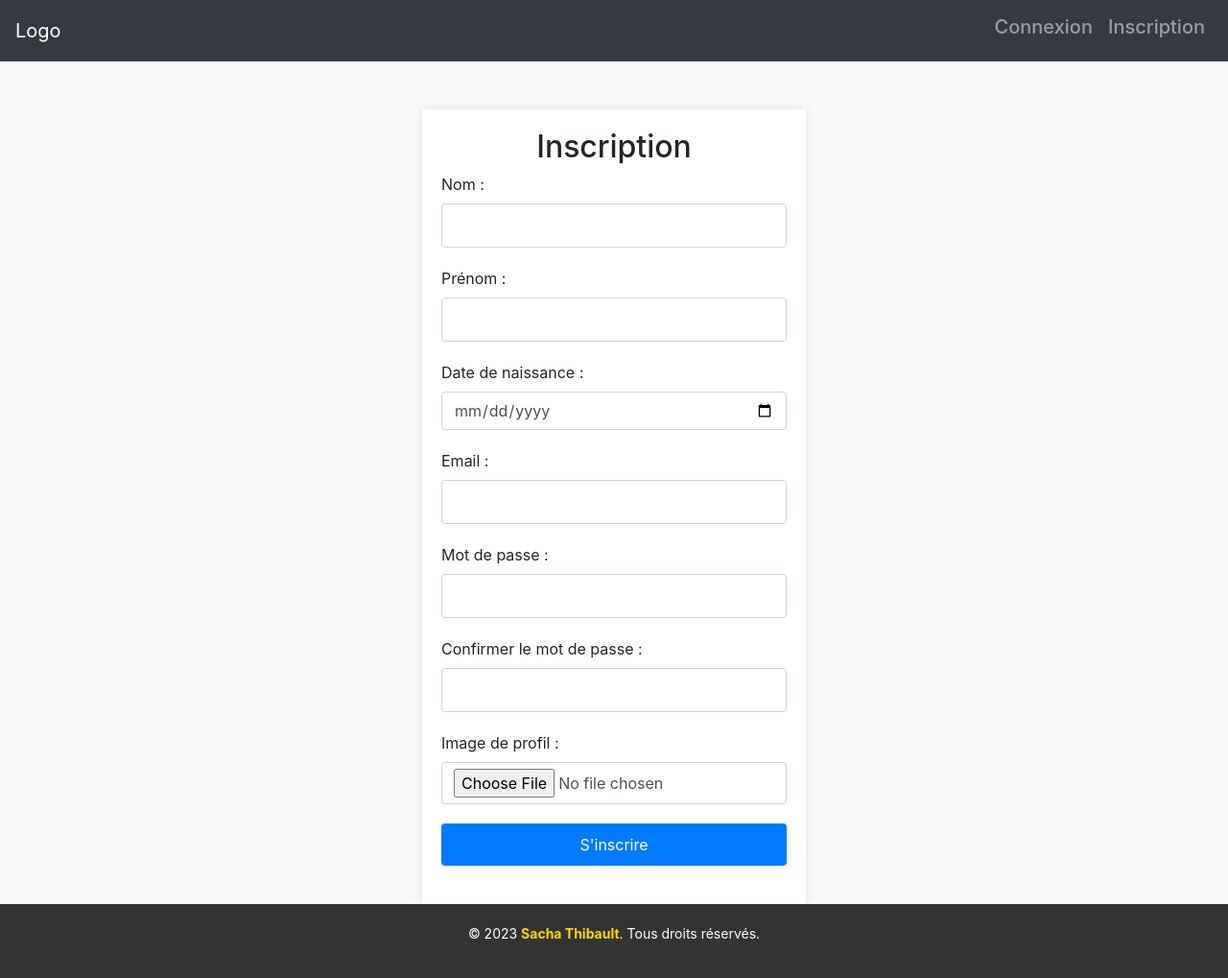
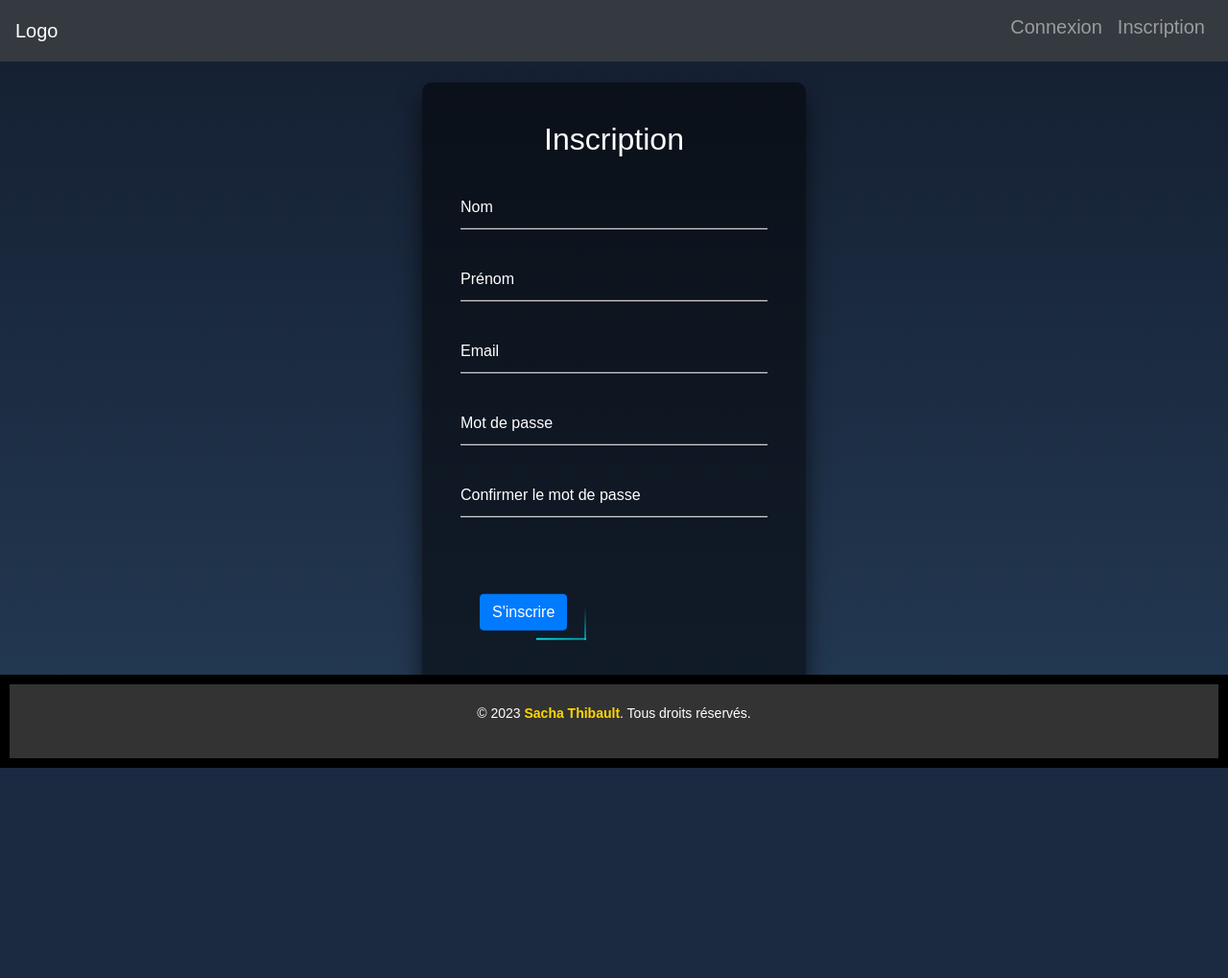
Before and after one commit to DevsAreAlsoHumans/Enigma, a PHP site: page /projet_WEB_PHP_YUG4/View/RegisterView.php in a window 1280 px wide. Shown: the whole page at 96% size. After the commit the page ends 800 px from the top, so only its background shows below. Run offline with PHP 8.4, Linux system fonts and the light colour scheme; some libraries are stand-ins or nearby versions.

Commit message:
Update RegisterView.php

```diff
--- a/View/RegisterView.php
+++ b/View/RegisterView.php
@@ -18,94 +18,229 @@ class RegisterView
             <link rel="stylesheet" href="https://maxcdn.bootstrapcdn.com/bootstrap/4.0.0/css/bootstrap.min.css">
             <title>Inscription</title>
             <style>
-                body {
-                    background-color: #f8f9fa;
+                html {
+                    height: 100%;
                 }
 
-                .register-container {
-                    max-width: 400px;
-                    margin: auto;
-                    margin-top: 50px;
-                    padding: 20px;
-                    background-color: #fff;
-                    box-shadow: 0 0 10px rgba(0, 0, 0, 0.1);
+                body {
+                    margin: 0;
+                    padding: 0;
+                    font-family: sans-serif;
+                    background: linear-gradient(#141e30, #243b55);
+                    display: flex;
+                    flex-direction: column;
+                    min-height: 100vh;
                 }
 
-                .register-container h2 {
+                .register-box {
+                    position: absolute;
+                    top: 50%;
+                    left: 50%;
+                    width: 400px;
+                    padding: 40px;
+                    transform: translate(-50%, -50%);
+                    background: rgba(0, 0, 0, .5);
+                    box-sizing: border-box;
+                    box-shadow: 0 15px 25px rgba(0, 0, 0, .6);
+                    border-radius: 10px;
+                    flex: 1;
+                }
+
+                .register-box h2 {
+                    margin: 0 0 30px;
+                    padding: 0;
+                    color: #fff;
                     text-align: center;
                 }
 
-                .form-group {
-                    margin-bottom: 20px;
+                .register-box .user-box {
+                    position: relative;
                 }
 
-                input[type="text"],
-                input[type="email"],
-                input[type="password"] {
+                .register-box .user-box input[type="text"],
+                .register-box .user-box input[type="password"],
+                .register-box .user-box input[type="email"] {
                     width: 100%;
-                    padding: 10px;
-                    margin-bottom: 10px;
-                    box-sizing: border-box;
+                    padding: 10px 0;
+                    font-size: 16px;
+                    color: #fff;
+                    margin-bottom: 30px;
+                    border: none;
+                    border-bottom: 1px solid #fff;
+                    outline: none;
+                    background: transparent;
                 }
 
-                input[type="submit"] {
-                    width: 100%;
-                    padding: 10px;
-                    background-color: #007bff;
+                .register-box .user-box label {
+                    position: absolute;
+                    top: 0;
+                    left: 0;
+                    padding: 10px 0;
+                    font-size: 16px;
                     color: #fff;
-                    border: none;
-                    cursor: pointer;
+                    pointer-events: none;
+                    transition: .5s;
                 }
 
-                input[type="submit"]:hover {
-                    background-color: #0056b3;
+                .register-box .user-box input:focus~label,
+                .register-box .user-box input:valid~label {
+                    top: -20px;
+                    left: 0;
+                    color: #03e9f4;
+                    font-size: 12px;
                 }
+
+                .register-box form a {
+                    position: relative;
+                    display: inline-block;
+                    padding: 10px 20px;
+                    color: #03e9f4;
+                    font-size: 16px;
+                    text-decoration: none;
+                    text-transform: uppercase;
+                    overflow: hidden;
+                    transition: .5s;
+                    margin-top: 40px;
+                    letter-spacing: 4px
+                }
+
+                .register-box a:hover {
+                    background: #03e9f4;
+                    color: #fff;
+                    border-radius: 5px;
+                    box-shadow: 0 0 5px #03e9f4, 0 0 25px #03e9f4, 0 0 50px #03e9f4, 0 0 100px #03e9f4;
+                }
+
+                .register-box a span {
+                    position: absolute;
+                    display: block;
+                }
+
+                .register-box a span:nth-child(1) {
+                    top: 0;
+                    left: -100%;
+                    width: 100%;
+                    height: 2px;
+                    background: linear-gradient(90deg, transparent, #03e9f4);
+                    animation: btn-anim1 1s linear infinite;
+                }
+
+                @keyframes btn-anim1 {
+                    0% {
+                        left: -100%;
+                    }
+                    50%, 100% {
+                        left: 100%;
+                    }
+                }
+
+                .register-box a span:nth-child(2) {
+                    top: -100%;
+                    right: 0;
+                    width: 2px;
+                    height: 100%;
+                    background: linear-gradient(180deg, transparent, #03e9f4);
+                    animation: btn-anim2 1s linear infinite;
+                    animation-delay: .25s
+                }
+
+                @keyframes btn-anim2 {
+                    0% {
+                        top: -100%;
+                    }
+                    50%, 100% {
+                        top: 100%;
+                    }
+                }
+
+                .register-box a span:nth-child(3) {
+                    bottom: 0;
+                    right: -100%;
+                    width: 100%;
+                    height: 2px;
+                    background: linear-gradient(270deg, transparent, #03e9f4);
+                    animation: btn-anim3 1s linear infinite;
+                    animation-delay: .5s
+                }
+
+                @keyframes btn-anim3 {
+                    0% {
+                        right: -100%;
+                    }
+                    50%, 100% {
+                        right: 100%;
+                    }
+                }
+
+                .register-box a span:nth-child(4) {
+                    bottom: -100%;
+                    left: 0;
+                    width: 2px;
+                    height: 100%;
+                    background: linear-gradient(360deg, transparent, #03e9f4);
+                    animation: btn-anim4 1s linear infinite;
+                    animation-delay: .75s
+                }
+
+                @keyframes btn-anim4 {
+                    0% {
+                        bottom: -100%;
+                    }
+                    50%, 100% {
+                        bottom: 100%;
+                    }
+                }
+
+                .footer {
+                    text-align: center;
+                    padding: 10px;
+                    background: black;
+                    color: white;
+                    position: fixed;
+                    bottom: 0;
+                    width: 100%;
+                }
+
             </style>
         </head>
 
         <body>
 
-            <div class="register-container">
+            <div class="register-box">
                 <h2>Inscription</h2>
-                <form action="../Modele/Register.php" method="post" enctype="multipart/form-data">
-                    <div class="form-group">
-                        <label for="last_name">Nom :</label>
-                        <input type="text" name="last_name" class="form-control" required>
+                <form action="../Model/Register.php" method="post">
+                    <div class="user-box">
+                        <input type="text" pattern="[A-Za-z ]+" oninput="this.value = this.value.replace(/[^A-Za-z ]+/g, '');" name="last_name" required>
+                        <label>Nom</label>
                     </div>
 
-                    <div class="form-group">
-                        <label for="first_name">Prénom :</label>
-                        <input type="text" name="first_name" class="form-control" required>
+                    <div class="user-box">
+                        <input type="text" pattern="[A-Za-z ]+" oninput="this.value = this.value.replace(/[^A-Za-z ]+/g, '');" name="first_name" required>
+                        <label>Prénom</label>
                     </div>
 
-                    <div class="form-group">
-                        <label for="date_de_naissance">Date de naissance :</label>
-                        <input type="date" name="date_de_naissance" class="form-control" required>
+                    <div class="user-box">
+                        <input type="email" name="email" required>
+                        <label>Email</label>
                     </div>
 
-                    <div class="form-group">
-                        <label for="email">Email :</label>
-                        <input type="email" name="email" class="form-control" required>
+                    <div class="user-box">
+                        <input type="password" name="mot_de_passe" required>
+                        <label>Mot de passe</label>
                     </div>
 
-                    <div class="form-group">
-                        <label for="mot_de_passe">Mot de passe :</label>
-                        <input type="password" name="mot_de_passe" class="form-control" required>
+                    <div class="user-box">
+                        <input type="password" name="confirm_mot_de_passe" required>
+                        <label>Confirmer le mot de passe</label>
                     </div>
 
-                    <div class="form-group">
-                        <label for="confirm_mot_de_passe">Confirmer le mot de passe :</label>
-                        <input type="password" name="confirm_mot_de_passe" class="form-control" required>
-                    </div>
-
-                    <div class="form-group">
-                        <label for="image">Image de profil :</label>
-                        <input type="file" name="image" class="form-control" required>
-                    </div>
-
-                    <div class="form-group">
+                    <a href="#">
+                        <span></span>
+                        <span></span>
+                        <span></span>
+                        <span></span>
                         <input type="submit" value="S'inscrire" class="btn btn-primary">
-                    </div>
+                    </a>
                 </form>
             </div>
 
@@ -115,6 +250,7 @@ class RegisterView
         </body>
 
         </html>
+        <div class="footer">
         <?php
     }
 
@@ -129,3 +265,4 @@ $RegisterView->renderHeader();
 $RegisterView->renderForm();
 $RegisterView->renderFooter();
 ?>
+</div>
```
